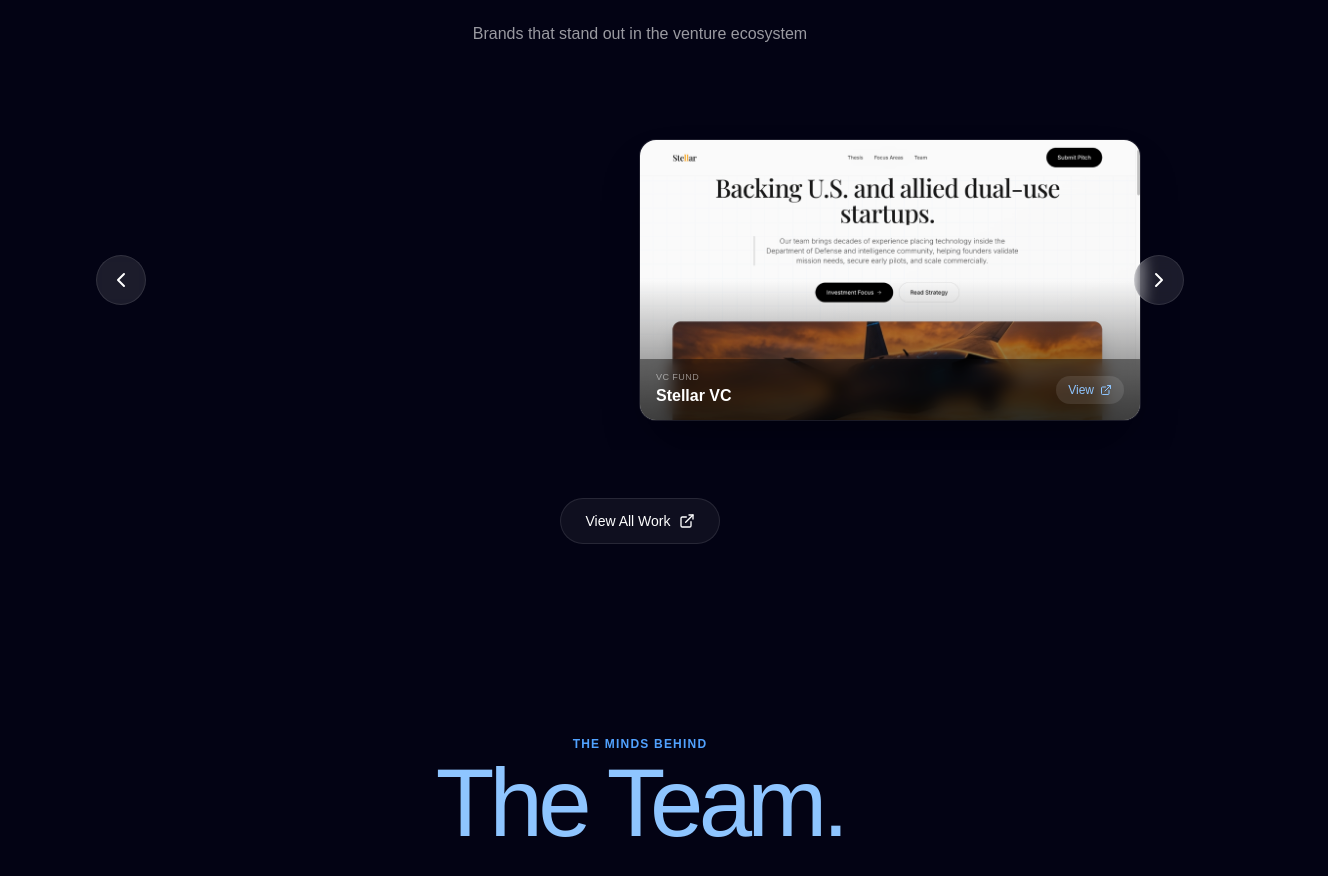
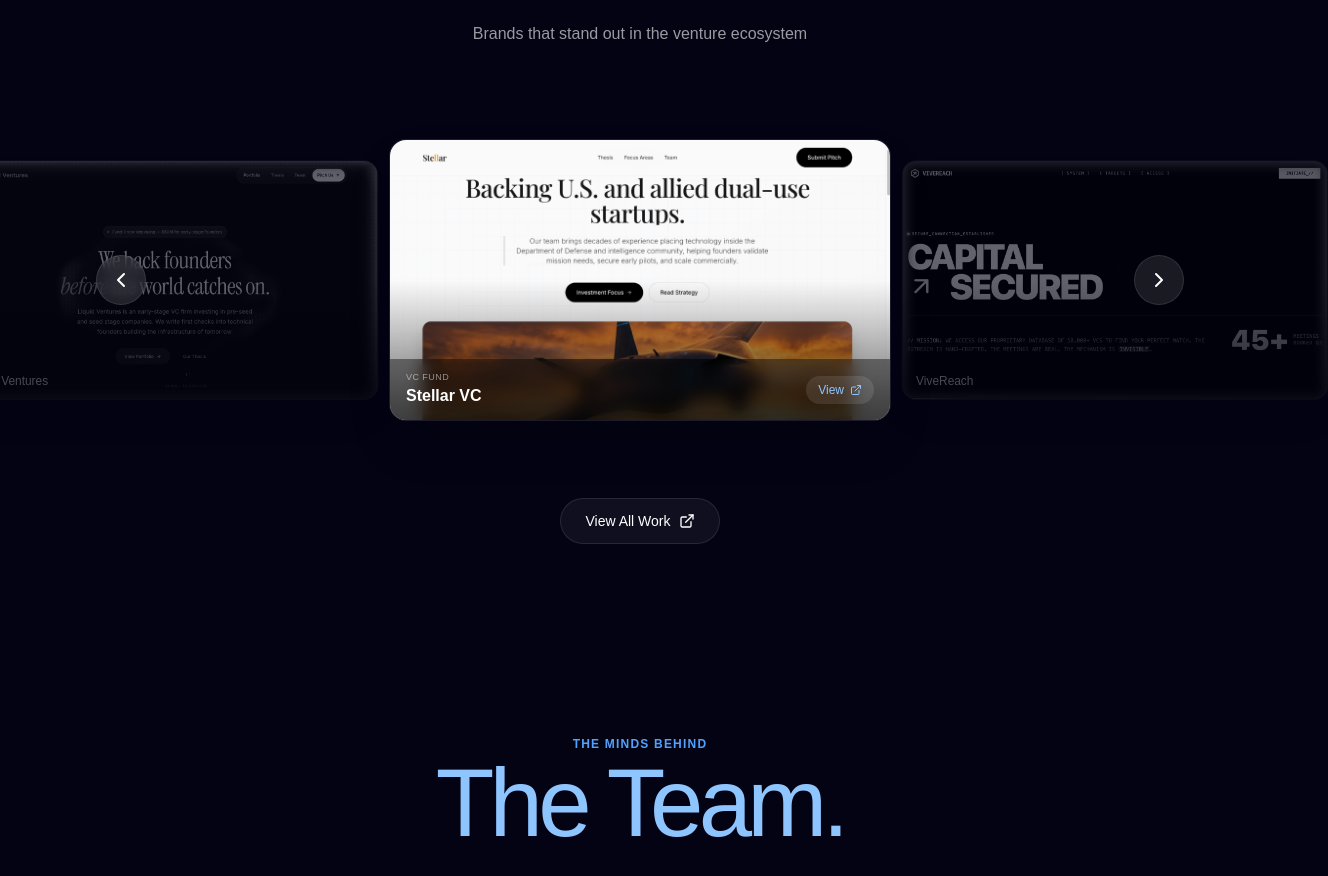
Before and after one commit to alohaaki7/venturevive_updated, a Next.js app: page / in a window 1280 px wide. Shown: the part 2850-3726 px from the top of the page, 1328 px wide, since content can reach past the window. Built offline with nearby package versions, Linux system fonts and the light colour scheme.

Commit message:
Fix portfolio carousel centering - cards now properly centered on all screen sizes

```diff
--- a/components/sections/portfolio-section.tsx
+++ b/components/sections/portfolio-section.tsx
@@ -122,9 +122,17 @@
 
             {/* Carousel for multiple items */}
             {portfolioItems.length > 1 && (
-                <div className="relative flex items-center justify-center gap-4 sm:gap-6 h-[280px] sm:h-[340px] overflow-hidden">
+                <div className="relative flex items-center justify-center h-[280px] sm:h-[340px] overflow-visible">
                     <AnimatePresence initial={false} mode="sync">
-                        {getVisibleItems().map((item) => (
+                        {getVisibleItems().map((item) => {
+                            // Calculate responsive offset based on screen size
+                            const getOffset = (position: number) => {
+                                if (position === 0) return 0;
+                                // Offset for side cards - responsive
+                                return position * 55; // percentage-based offset
+                            };
+
+                            return (
                                 <motion.div
                                     key={`${item.id}-${item.position}`}
                                     initial={{
@@ -134,8 +142,8 @@
                                     }}
                                     animate={{
                                         opacity: item.position === 0 ? 1 : 0.4,
-                                    scale: item.position === 0 ? 1 : 0.9,
-                                    x: 0,
+                                        scale: item.position === 0 ? 1 : 0.85,
+                                        x: `${getOffset(item.position)}%`,
                                         zIndex: item.position === 0 ? 10 : 5,
                                         filter: item.position === 0 ? "grayscale(0)" : "grayscale(1)"
                                     }}
@@ -156,7 +164,7 @@
                                         }`}
                                     style={{
                                         left: '50%',
-                                    transform: `translateX(calc(-50% + ${item.position * 320}px))`,
+                                        marginLeft: item.position === 0 ? '-250px' : item.position === -1 ? '-450px' : '-50px',
                                     }}
                                 >
                                     {/* Card Image */}
@@ -206,7 +214,8 @@
                                         </div>
                                     )}
                                 </motion.div>
-                        ))}
+                            );
+                        })}
                     </AnimatePresence>
 
                     {/* Navigation Arrows - only show if multiple items */}
```
Lines whose indentation alone changed are shown as unchanged.
